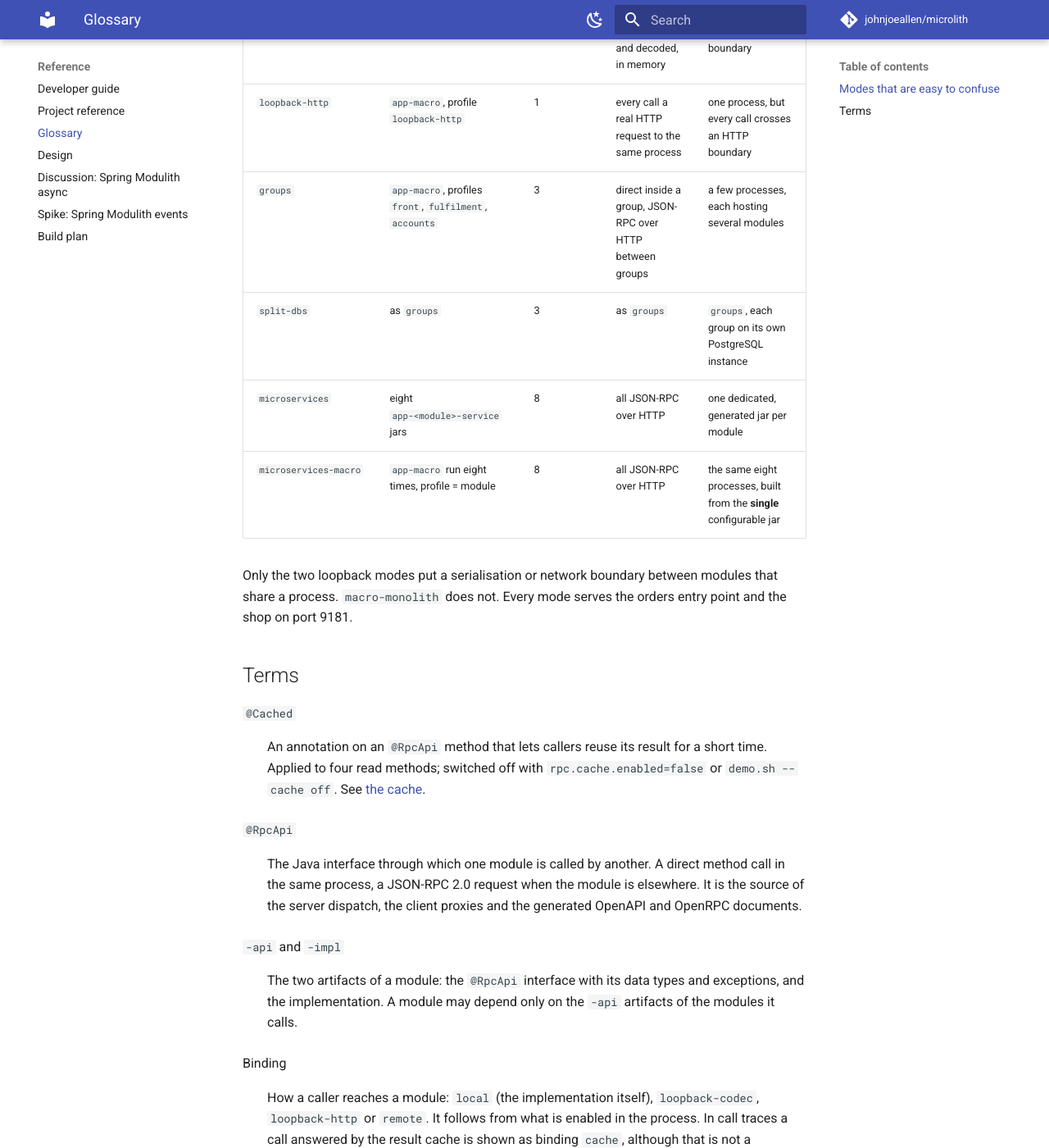
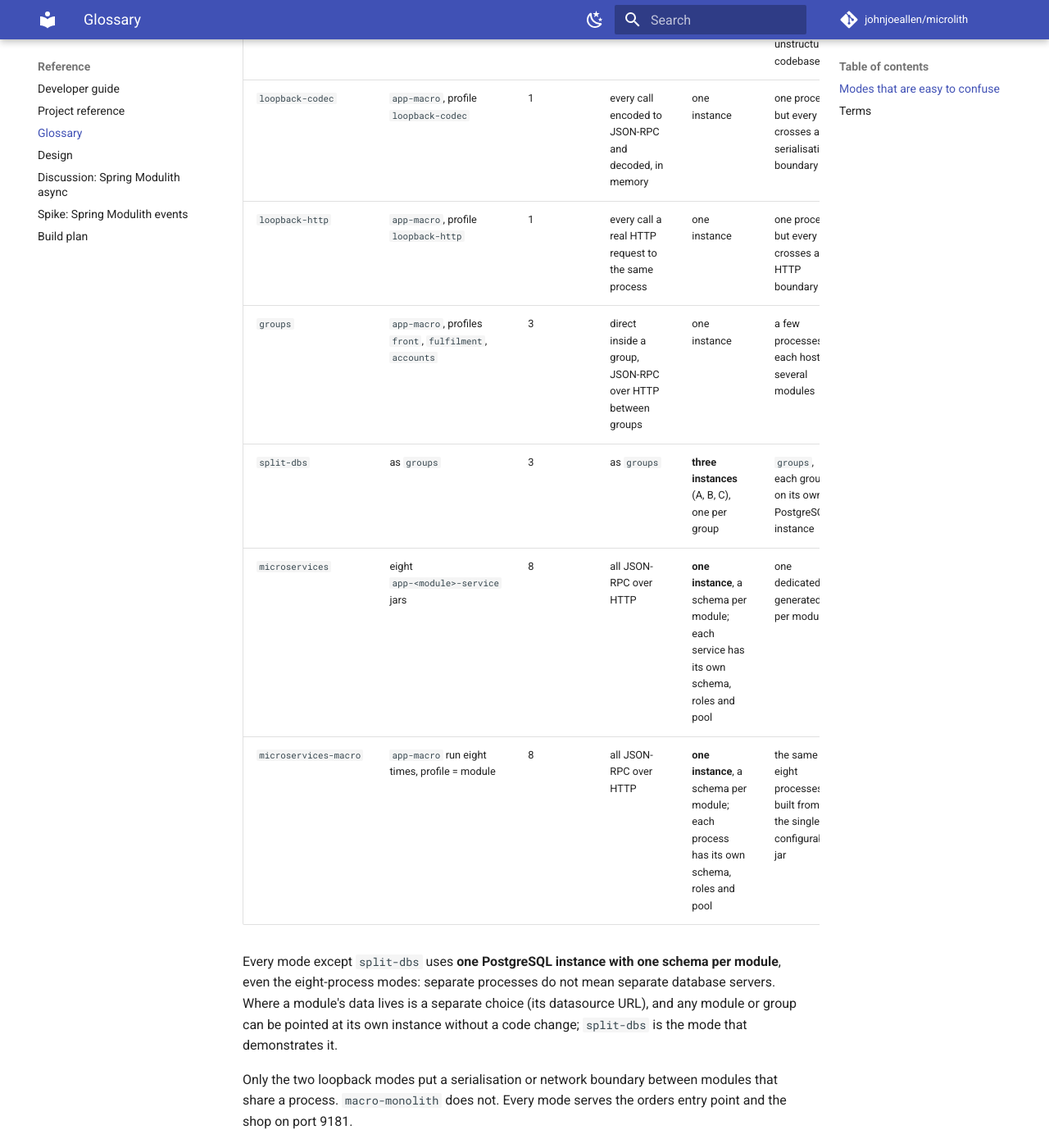
Before and after one commit to johnjoeallen/microlith, an MkDocs documentation site: the page built from docs/glossary.md, in a window 1280 px wide and 1400 px high, scrolled down 798 px. Shown: the whole window at 82% size. Built offline with MkDocs 1.6.1 and Material for MkDocs 9.7.7, drawn with Linux system fonts in a browser that asks for light colours; comment, search, counter and statistics services are not loaded; the version menu is left out; some of the changed text lies outside the part shown.

Commit message:
Docs: state the PostgreSQL topology of every mode; note the shared database server as a limit of the measurements
Co-Authored-By: Claude Sonnet 5.5 <noreply@anthropic.com>

```diff
--- a/docs/glossary.md
+++ b/docs/glossary.md
@@ -4,16 +4,18 @@ Short definitions of the terms used across this site. Several of them sound alik
 
 ## Modes that are easy to confuse
 
-| Mode | Artifact | Processes | Calls between modules | One-line meaning |
-| --- | --- | --- | --- | --- |
-| `modulith` | `app-modulith`, a fixed all-in-one assembly | 1 | direct, in-process | every module in one process; the shape cannot be changed by configuration |
-| `macro-monolith` | `app-macro` (the configurable jar), profile `monolith` | 1 | direct, in-process | the same all-local shape, built from the configurable jar; "monolith" here means *one process*, not an unstructured codebase |
-| `loopback-codec` | `app-macro`, profile `loopback-codec` | 1 | every call encoded to JSON-RPC and decoded, in memory | one process, but every call crosses a serialisation boundary |
-| `loopback-http` | `app-macro`, profile `loopback-http` | 1 | every call a real HTTP request to the same process | one process, but every call crosses an HTTP boundary |
-| `groups` | `app-macro`, profiles `front`, `fulfilment`, `accounts` | 3 | direct inside a group, JSON-RPC over HTTP between groups | a few processes, each hosting several modules |
-| `split-dbs` | as `groups` | 3 | as `groups` | `groups`, each group on its own PostgreSQL instance |
-| `microservices` | eight `app-<module>-service` jars | 8 | all JSON-RPC over HTTP | one dedicated, generated jar per module |
-| `microservices-macro` | `app-macro` run eight times, profile = module | 8 | all JSON-RPC over HTTP | the same eight processes, built from the **single** configurable jar |
+| Mode | Artifact | Processes | Calls between modules | PostgreSQL | One-line meaning |
+| --- | --- | --- | --- | --- | --- |
+| `modulith` | `app-modulith`, a fixed all-in-one assembly | 1 | direct, in-process | **one instance**, a schema per module | every module in one process; the shape cannot be changed by configuration |
+| `macro-monolith` | `app-macro` (the configurable jar), profile `monolith` | 1 | direct, in-process | one instance | the same all-local shape, built from the configurable jar; "monolith" here means *one process*, not an unstructured codebase |
+| `loopback-codec` | `app-macro`, profile `loopback-codec` | 1 | every call encoded to JSON-RPC and decoded, in memory | one instance | one process, but every call crosses a serialisation boundary |
+| `loopback-http` | `app-macro`, profile `loopback-http` | 1 | every call a real HTTP request to the same process | one instance | one process, but every call crosses an HTTP boundary |
+| `groups` | `app-macro`, profiles `front`, `fulfilment`, `accounts` | 3 | direct inside a group, JSON-RPC over HTTP between groups | one instance | a few processes, each hosting several modules |
+| `split-dbs` | as `groups` | 3 | as `groups` | **three instances** (A, B, C), one per group | `groups`, each group on its own PostgreSQL instance |
+| `microservices` | eight `app-<module>-service` jars | 8 | all JSON-RPC over HTTP | **one instance**, a schema per module; each service has its own schema, roles and pool | one dedicated, generated jar per module |
+| `microservices-macro` | `app-macro` run eight times, profile = module | 8 | all JSON-RPC over HTTP | **one instance**, a schema per module; each process has its own schema, roles and pool | the same eight processes, built from the single configurable jar |
+
+Every mode except `split-dbs` uses **one PostgreSQL instance with one schema per module**, even the eight-process modes: separate processes do not mean separate database servers. Where a module's data lives is a separate choice (its datasource URL), and any module or group can be pointed at its own instance without a code change; `split-dbs` is the mode that demonstrates it.
 
 Only the two loopback modes put a serialisation or network boundary between modules that share a process. `macro-monolith` does not. Every mode serves the orders entry point and the shop on port 9181.
 
```
Also changed, not shown: docs/case.md (+4 -1 lines), docs/modes/index.md (+7 -7 lines), docs/modes/split.md (+3 -0 lines), docs/performance/modes.md (+1 -1 lines).
